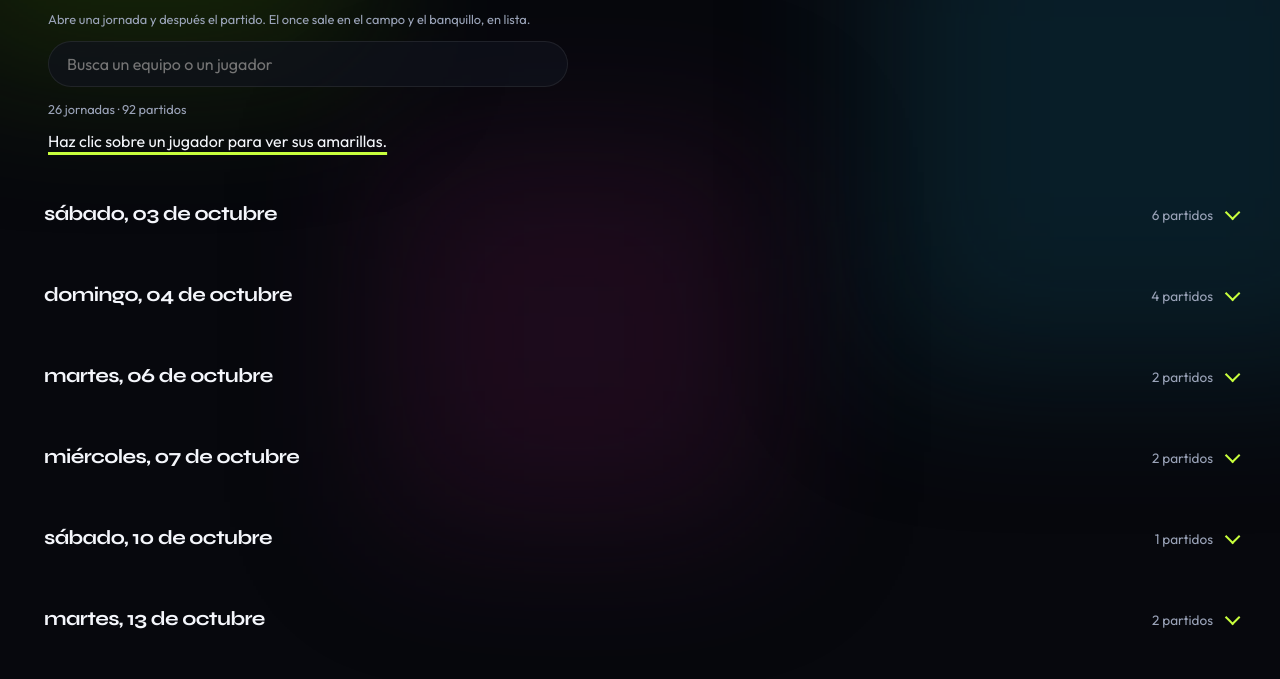
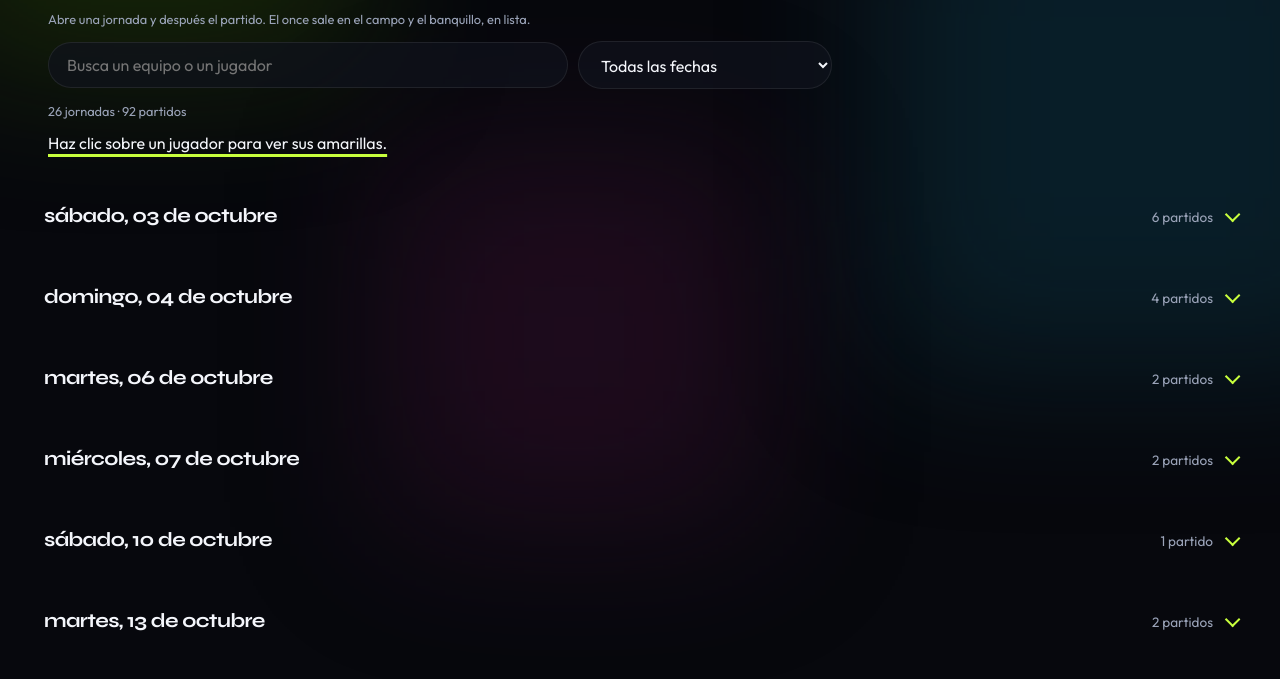
Before and after one commit to nanomrtnz3/BetterThanBet, a website: page alineaciones.html in a window 1280 px wide. Shown: the part 273-952 px from the top of the page. Drawn offline with Linux system fonts and the light colour scheme.

Commit message:
Anadir un selector de fecha en alineaciones para abrir solo la jornada elegida.

```diff
--- a/alineaciones.html
+++ b/alineaciones.html
@@ -47,6 +47,9 @@
         <p class="sub">Abre una jornada y después el partido. El once sale en el campo y el banquillo, en lista.</p>
         <div class="board-tools">
           <input id="q" class="board-search" type="search" placeholder="Busca un equipo o un jugador" autocomplete="off" />
+          <select id="day" class="board-search board-day" aria-label="Fecha">
+            <option value="">Todas las fechas</option>
+          </select>
         </div>
         <p id="count" class="sub"></p>
         <p class="lineup-hint">Haz clic sobre un jugador para ver sus amarillas.</p>
@@ -60,6 +63,6 @@
       </footer>
     </div>
     <script src="js/nav.js?v=3"></script>
-    <script type="module" src="js/alineaciones.js?v=2"></script>
+    <script type="module" src="js/alineaciones.js?v=4"></script>
   </body>
 </html>
--- a/js/alineaciones.js
+++ b/js/alineaciones.js
@@ -3,13 +3,31 @@ import { bindLineups, teamPitch } from "./lineup.mjs";
 
 const board = document.querySelector("#board");
 const query = document.querySelector("#q");
+const dateSelect = document.querySelector("#day");
 const count = document.querySelector("#count");
+
+const seenDays = new Set();
+for (const match of FIXTURES) {
+  const key = dayKey(match.kickoff);
+  if (seenDays.has(key)) continue;
+  seenDays.add(key);
+  const option = document.createElement("option");
+  option.value = key;
+  option.textContent = dayLabel(match.kickoff);
+  dateSelect.append(option);
+}
 
 function render() {
   const text = query.value.trim().toLocaleLowerCase("es");
-  const rows = FIXTURES.filter((match) => !text || searchBlob(match).toLocaleLowerCase("es").includes(text));
+  const picked = dateSelect.value;
+  const rows = FIXTURES.filter((match) => {
+    const sameDay = !picked || dayKey(match.kickoff) === picked;
+    return sameDay && (!text || searchBlob(match).toLocaleLowerCase("es").includes(text));
+  });
   const days = new Set(rows.map((match) => dayKey(match.kickoff)));
-  count.textContent = `${days.size} jornadas · ${rows.length} partidos`;
+  const dayNoun = days.size === 1 ? "jornada" : "jornadas";
+  const matchNoun = rows.length === 1 ? "partido" : "partidos";
+  count.textContent = `${days.size} ${dayNoun} · ${rows.length} ${matchNoun}`;
   if (!rows.length) {
     board.innerHTML = `<p class="empty">Ningún partido coincide con la búsqueda.</p>`;
     return;
@@ -24,15 +42,22 @@ function render() {
     }
     bucket.matches.push(match);
   }
-  board.innerHTML = groups.map((bucket) => `<details class="day fold"${text ? " open" : ""}>
-    <summary><span>${bucket.day}</span><small>${bucket.matches.length} partidos</small></summary>
+  board.innerHTML = groups.map((bucket) => {
+    const open = text || bucket.key === picked ? " open" : "";
+    return `<details class="day fold"${open}>
+    <summary><span>${bucket.day}</span><small>${bucket.matches.length} ${bucket.matches.length === 1 ? "partido" : "partidos"}</small></summary>
     ${bucket.matches.map((match) => `<details class="match-fold">
       <summary><span>${match.home} vs ${match.away}</span><small>${match.league} · ${hourLabel(match.kickoff)}</small></summary>
       <div class="pitch-pair">${teamPitch(match.home)}${teamPitch(match.away)}</div>
     </details>`).join("")}
-  </details>`).join("");
+  </details>`;
+  }).join("");
 }
 
 query.addEventListener("input", render);
+dateSelect.addEventListener("change", () => {
+  render();
+  if (dateSelect.value) board.querySelector("details[open]")?.scrollIntoView({ block: "start" });
+});
 bindLineups();
 render();
```
